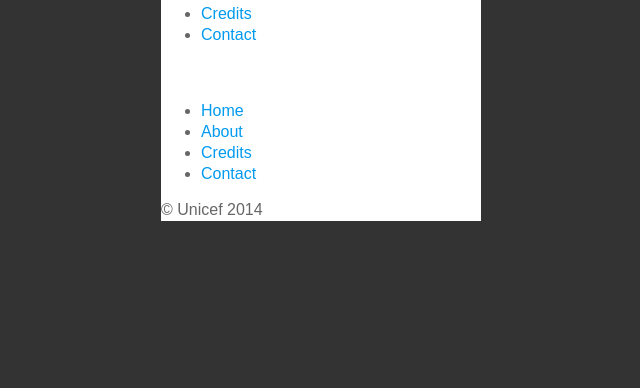
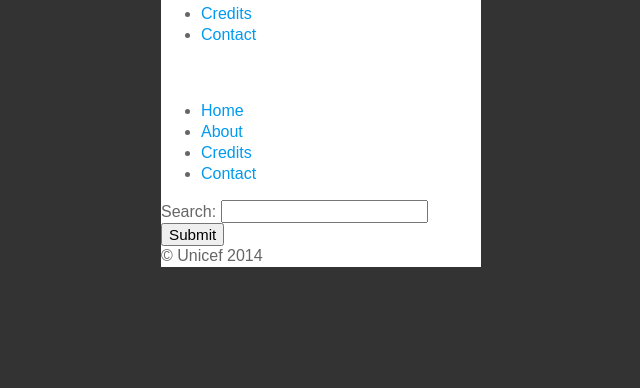
Before and after one commit to universalcore/unicore-cms, a Python web app: template cms/templates/content.jinja2 in a window 1280 px wide. Shown: the part 412-800 px from the top of the page, without its empty margins (319-959 px from the left). Run offline with Jinja, Linux system fonts and the light colour scheme; the template is opened without the code that fills it, so the values that code supplies are empty.

Commit message:
Added search_box molecule

```diff
--- a/cms/templates/base.jinja2
+++ b/cms/templates/base.jinja2
@@ -30,6 +30,7 @@
 {% endblock%}
 
 {% block search %}
+{{molecules.search_box()}}
 {% endblock %}
 
 {{molecules.footer("Unicef 2014")}}
--- a/cms/templates/molecules.html
+++ b/cms/templates/molecules.html
@@ -52,3 +52,12 @@
   &copy; {{message}}
 </div>
 {%- endmacro %}
+
+{% macro search_box() -%}
+  <form action='/spice/search/' method='GET'>
+    <label for="search">Search:
+        <input id="input-search" name="q" type="text" placeholder="">
+    </label>
+        <input type="submit" value='Submit' />
+  </form>
+{%- endmacro %}
```
